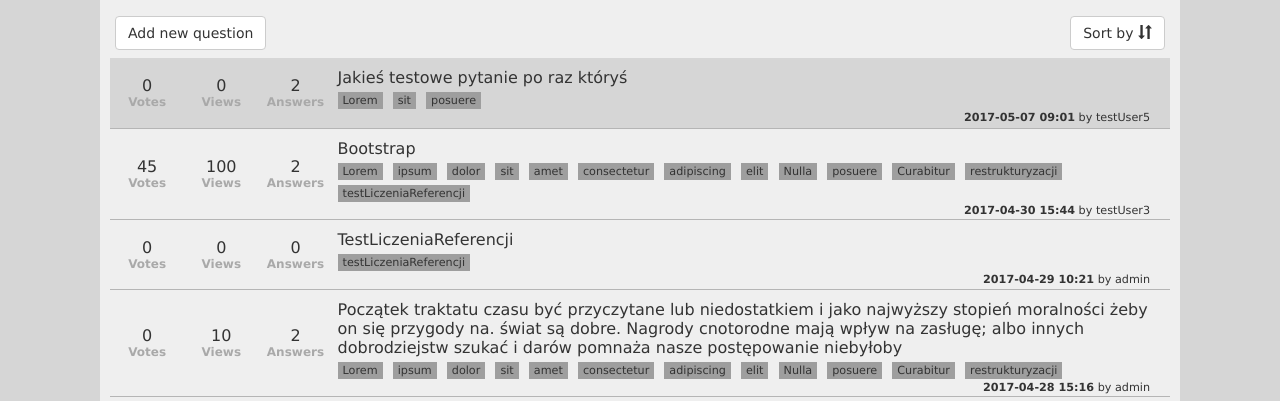
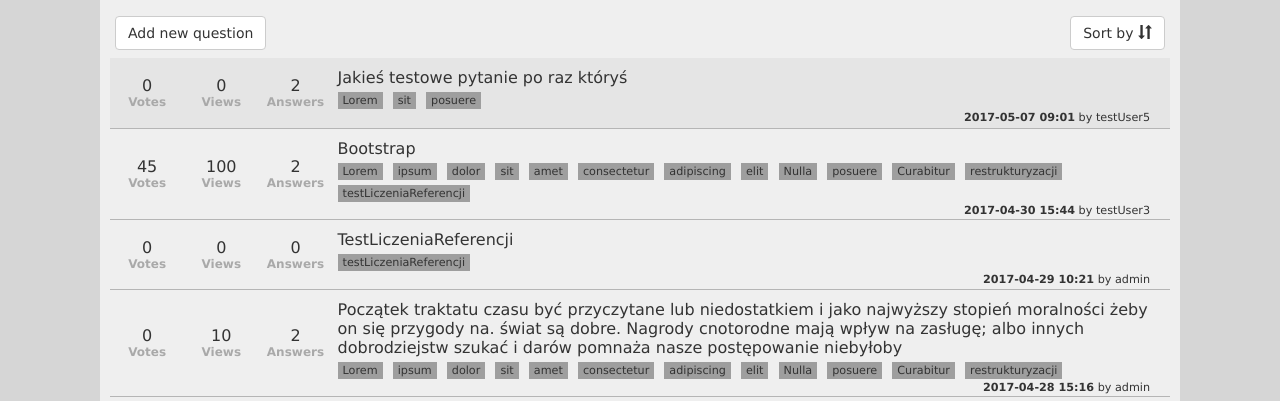
Before and after one commit to MaciejKitowski/DjangoWebsite, a Django app: page / in a window 1280 px wide, with the pointer over the restyled element. Shown: the part 51-452 px from the top of the page. Run offline with Django 3.2, Linux system fonts and the light colour scheme; data comes from the database, SQL or seed files in the repository; some libraries are stand-ins or nearby versions.

Commit message:
Changed highlight color

```diff
--- a/DjangoWebsite/static/css/index.css
+++ b/DjangoWebsite/static/css/index.css
@@ -43,7 +43,7 @@ body {
 }
 
 #mainContent tr:hover {
-    background-color: #D6D6D6;
+    background-color: #E5E5E5;
 }
 
 #mainContent td {
```
